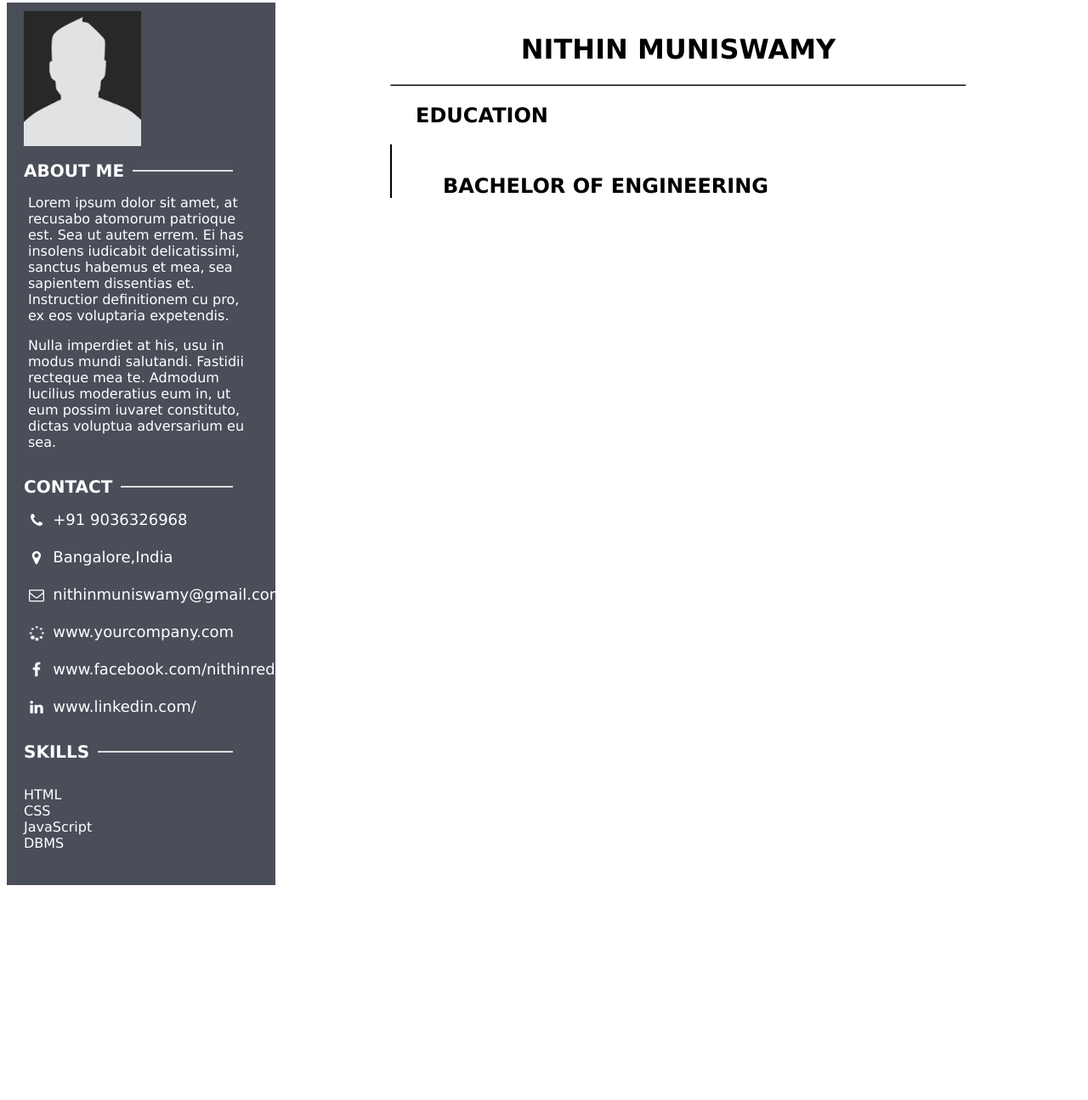
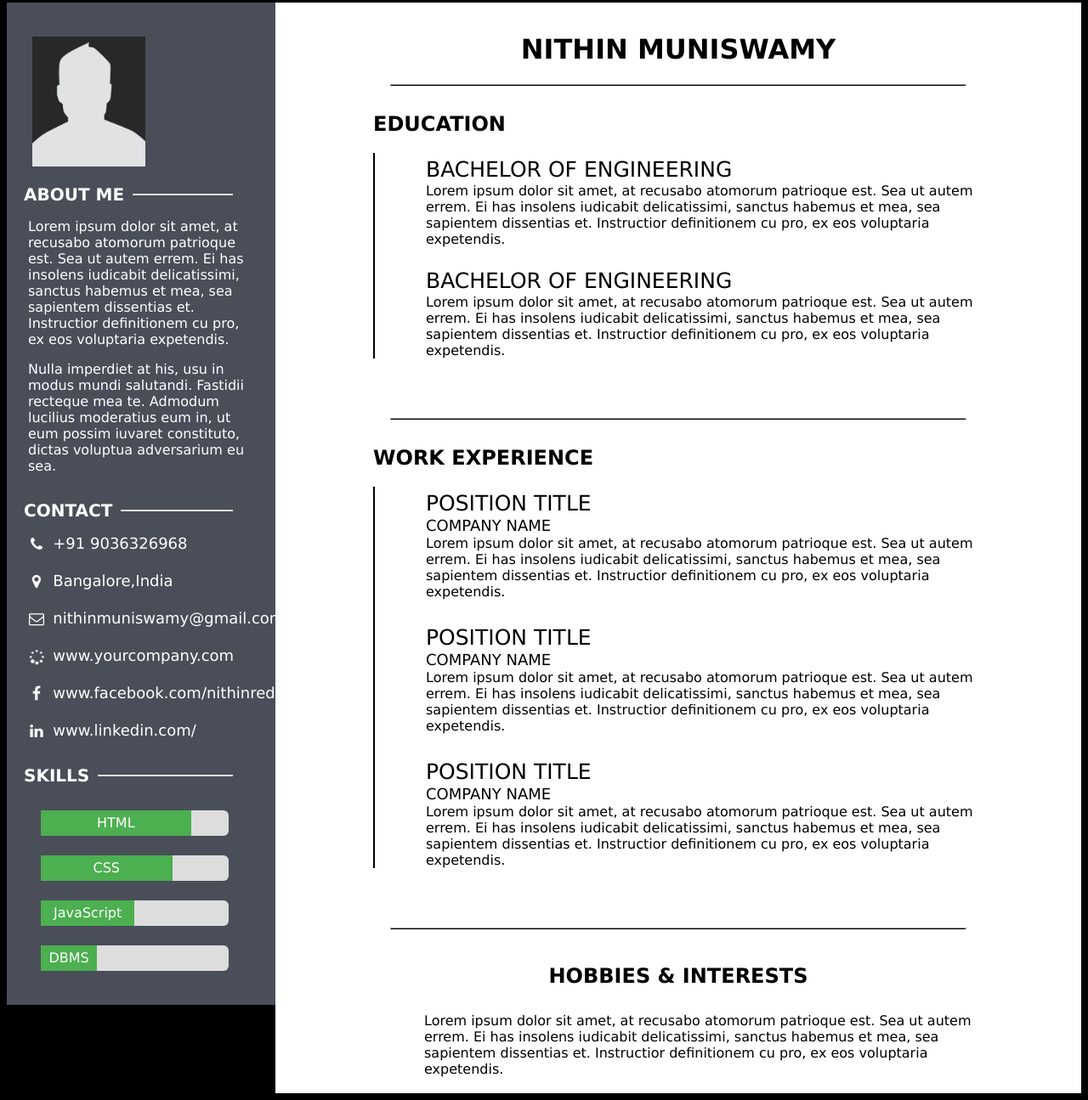
Before and after one commit to nithinm50/Resume-Template, a plain HTML site: page Resume1/index.html in a window 1280 px wide. Shown: the part 5-1300 px from the top of the page at 85% size. Before the commit the page ends 1055 px from the top, so only its background shows below. Drawn offline with Linux system fonts and the light colour scheme.

Commit message:
Update index.html

```diff
--- a/Resume1/index.html
+++ b/Resume1/index.html
@@ -24,7 +24,7 @@
 			}
 			.absolute {
     		position: absolute;
-    		top: 40px;
+    		top: 40%;
     		left: 0;
     		width: 200px;
     		height: 100px;
@@ -35,10 +35,12 @@
 		<link rel="stylesheet" type="text/css" href="style.css">
 		<link rel="stylesheet" href="https://cdnjs.cloudflare.com/ajax/libs/font-awesome/4.7.0/css/font-awesome.min.css">
 	</head>
-	<body>
+	<body style="background-color:#000;">
 		<div class="row">
-			<div class="col-3 col-m-12 left-side">
+			<div class="col-3 col-m-12 left-side" style="postion:relative;">
+				<div class="about"style="margin:30px 0 20px 10px;">
 				<img src="profile-pic.png" style="width:50%;" />
+				</div>
 				<div class="about">
 
 					<h2 class="line"><span>ABOUT ME</span><hr/></h2>
@@ -65,45 +67,102 @@
 				</div>
 				<div class="about">
 					<h2 class="line"><span>SKILLS</span><hr/></h2></br>
-					<div id="myProgress">
-  					<div id="myBar" style="width:80%">
-    					<div id="label">HTML</div>
+					<div class="myProgress">
+  					<div class="myBar" style="width:80%">
+    					<div class="label">HTML</div>
   					</div>
 					</div>
-					<div id="myProgress">
-	  				<div id="myBar" style="width:70%">
-	    					<div id="label">CSS</div>
+					<div class="myProgress">
+	  				<div class="myBar" style="width:70%">
+	    					<div class="label">CSS</div>
 	  				</div>
 					</div>
-					<div id="myProgress">
-		  				<div id="myBar" style="width:50%">
-		    				<div id="label">JavaScript</div>
+					<div class="myProgress">
+		  				<div class="myBar" style="width:50%">
+		    				<div class="label">JavaScript</div>
 		  				</div>
 					</div>
-					<div id="myProgress">
-		  				<div id="myBar" style="width:30%">
-		    				<div id="label">DBMS</div>
+					<div class="myProgress">
+		  				<div class="myBar" style="width:30%">
+		    				<div class="label">DBMS</div>
 		  				</div>
 					</div>
 				</div>
 			</div>
-			<div class="col-9 col-m-12 right-side">
-				<div style="padding:0 120px 0 120px;">
-					<h1 style="text-align:center;"> NITHIN MUNISWAMY</h1>
-					<hr style="height:3px;background-color:#000;"/>
-				</div>
-				<div style="padding:0 120px 0 120px;">
-					<h2 style="margin-left:30px;">EDUCATION</h2>
-					<div style=" border-left:2px solid #000; padding:15px 0 0 60px;">
-						<h2>BACHELOR OF ENGINEERING</h2>
+			<div class="col-9 col-m-12 right-side" style="background-color:#ffffff; postion:relative;">
+					<div style="padding:0 120px 0 120px;margin-bottom:30px;">
+						<h1 style="text-align:center;"> NITHIN MUNISWAMY</h1>
+						<hr style="height:3px;background-color:#000;"/>
 					</div>
-				</div>
+						<div style="margin-bottom:70px;">
+							<div style="padding:0 100px 0 100px;">
+								<h2 style="">EDUCATION</h2>
+								<div style=" border-left:2px solid #000; padding:5px 0 0 60px;">
+									<p style="font-size:25px;margin-bottom:1px;margin-top:0;">BACHELOR OF ENGINEERING</p>
+									<p style="margin-top:1px;">Lorem ipsum dolor sit amet, at recusabo atomorum patrioque est.
+										Sea ut autem errem. Ei has insolens iudicabit delicatissimi,
+										sanctus habemus et mea, sea sapientem dissentias et.
+										Instructior definitionem cu pro, ex eos voluptaria expetendis.
+									</p>
+									<p style="font-size:25px;margin-bottom:1px;">BACHELOR OF ENGINEERING</p>
+									<p style="margin-top:1px;">Lorem ipsum dolor sit amet, at recusabo atomorum patrioque est.
+										Sea ut autem errem. Ei has insolens iudicabit delicatissimi,
+										sanctus habemus et mea, sea sapientem dissentias et.
+										Instructior definitionem cu pro, ex eos voluptaria expetendis.
+									</p>
+								</div>
+							</div>
+						</div><!--education class end div-->
+						<div style="padding:0 120px 0 120px;margin-bottom:30px;">
+							<hr style="height:3px;background-color:#000;"/>
+						</div>
+						<div style="margin-bottom:70px;">
+							<div style="padding:0 100px 0 100px;">
+								<h2 style="">WORK EXPERIENCE</h2>
+								<div style=" border-left:2px solid #000; padding:5px 0 0 60px;">
+									<p style="font-size:25px;margin-bottom:1px;margin-top:0;">POSITION TITLE</p>
+									<p style="font-size:18px;margin:0;">COMPANY NAME</p>
+									<p style="margin-top:1px;">Lorem ipsum dolor sit amet, at recusabo atomorum patrioque est.
+										Sea ut autem errem. Ei has insolens iudicabit delicatissimi,
+										sanctus habemus et mea, sea sapientem dissentias et.
+										Instructior definitionem cu pro, ex eos voluptaria expetendis.
+									</p>
+									<p style="font-size:25px;margin-bottom:1px;margin-top:30px;">POSITION TITLE</p>
+									<p style="font-size:18px;margin:0;">COMPANY NAME</p>
+									<p style="margin-top:1px;">Lorem ipsum dolor sit amet, at recusabo atomorum patrioque est.
+										Sea ut autem errem. Ei has insolens iudicabit delicatissimi,
+										sanctus habemus et mea, sea sapientem dissentias et.
+										Instructior definitionem cu pro, ex eos voluptaria expetendis.
+									</p>
+									<p style="font-size:25px;margin-bottom:1px;margin-top:30px;">POSITION TITLE</p>
+									<p style="font-size:18px;margin:0;">COMPANY NAME</p>
+									<p style="margin-top:1px;">Lorem ipsum dolor sit amet, at recusabo atomorum patrioque est.
+										Sea ut autem errem. Ei has insolens iudicabit delicatissimi,
+										sanctus habemus et mea, sea sapientem dissentias et.
+										Instructior definitionem cu pro, ex eos voluptaria expetendis.
+									</p>
+								</div>
+							</div>
+						</div>
+						<div style="padding:0 120px 0 120px;margin-bottom:40px;">
+							<hr style="height:3px;background-color:#000;"/>
+						</div>
+						<div style="padding:0 100px 0 100px;">
+							<h2 style="text-align:center;">HOBBIES & INTERESTS</h2>
+							<div style=" padding:5px 0 0 60px;">
+								<p style="margin:4px 0 4px 0">Lorem ipsum dolor sit amet, at recusabo atomorum patrioque est.
+									Sea ut autem errem. Ei has insolens iudicabit delicatissimi,
+									sanctus habemus et mea, sea sapientem dissentias et.
+									Instructior definitionem cu pro, ex eos voluptaria expetendis.
+								</p>
+							</div>
+						</div>
+					</div><!-- rightside class div-->
 				<!-- <div class="relative">
 					<div class="absolute"><h3>2015</h3></div>
 					<div class="circle"></div>
-					<div class="line1"></div> -->
-				</div>
-			</div>
+					<div class="line1"></div>
+				</div> -->
 		</div>
 	</body>
 </html>
```
